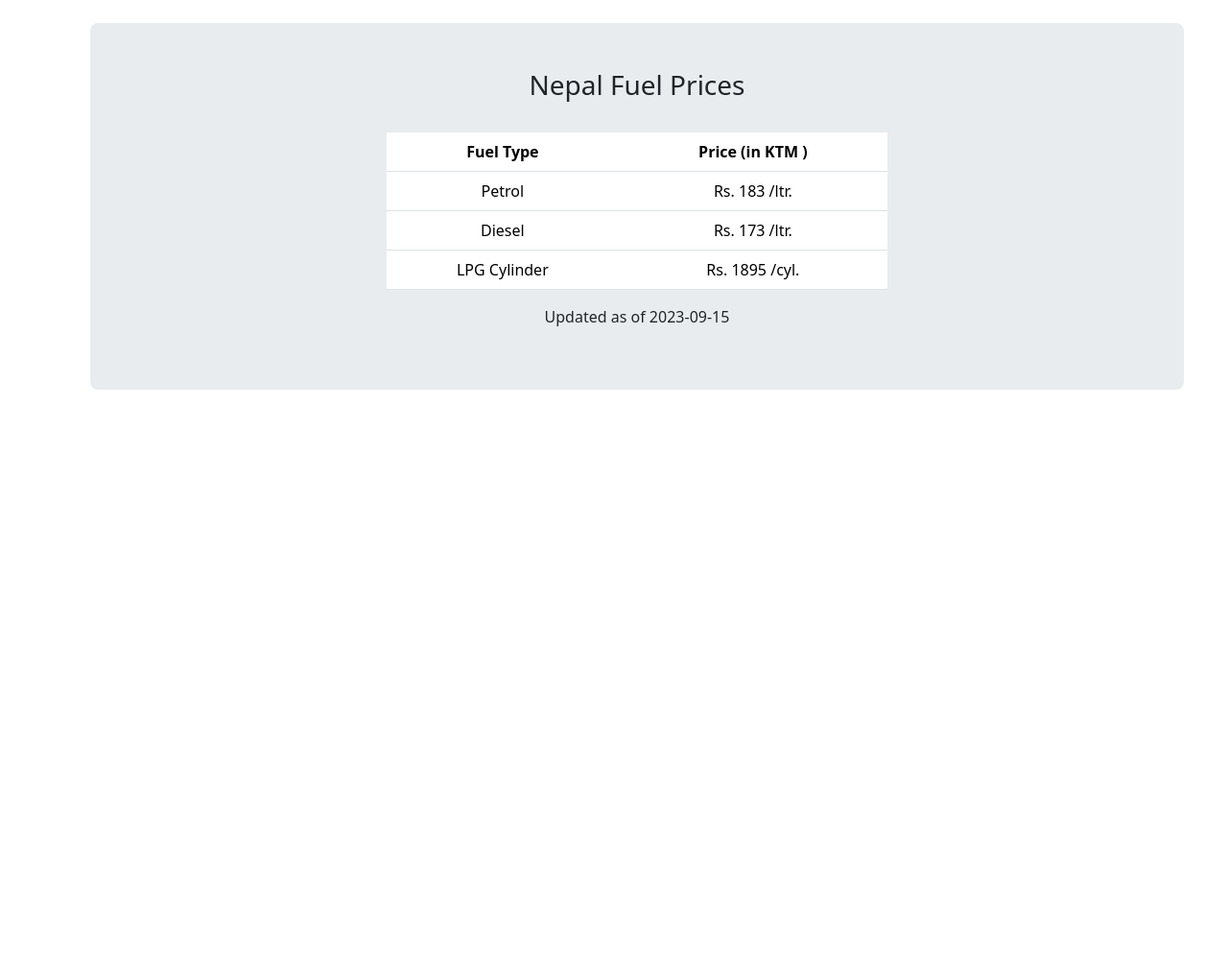
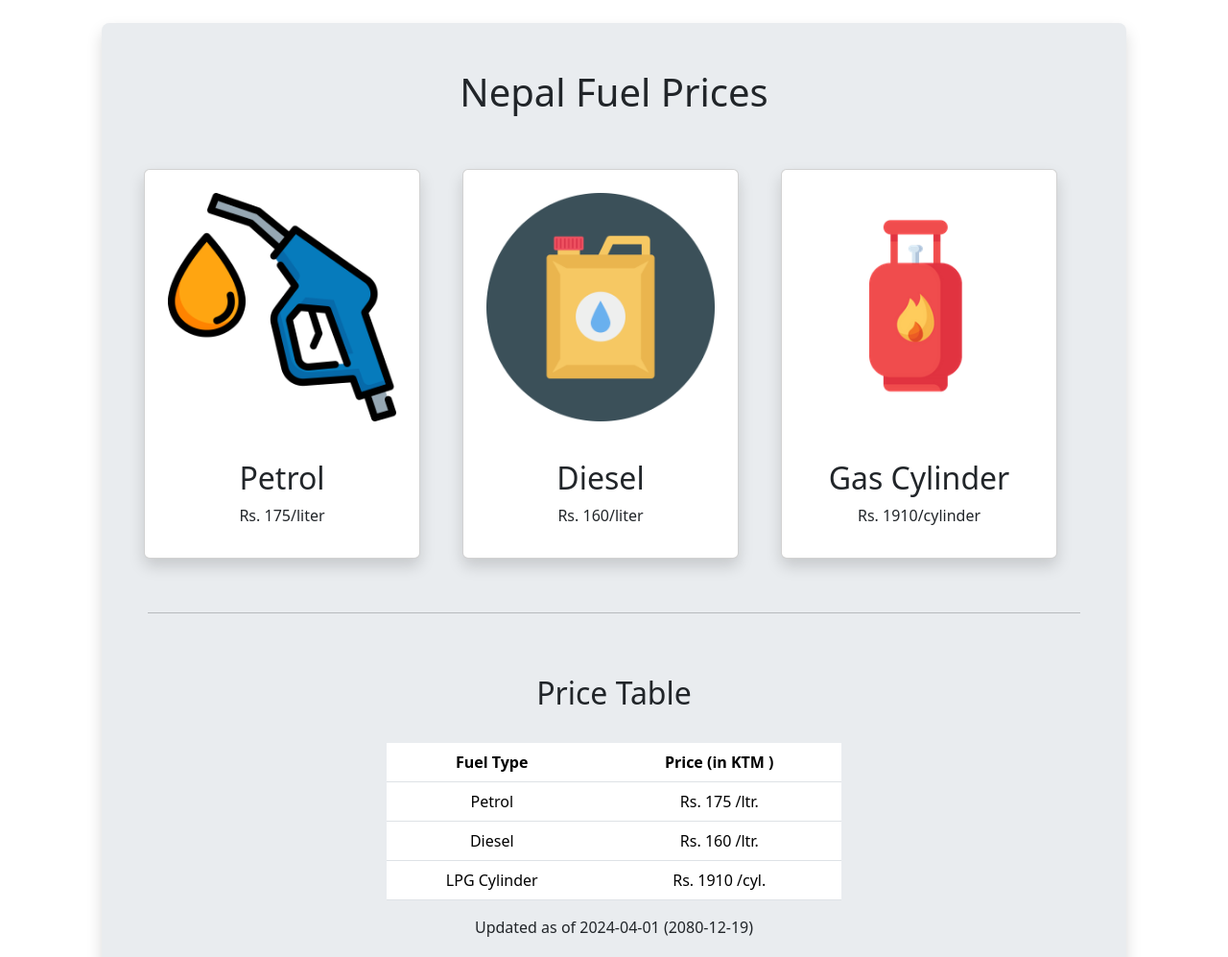
Before and after one commit to dhirajraut1/fuel-prices, a plain HTML site: page index.html in a window 1280 px wide. Shown: the top 997 px of the page at 96% size. Before the commit the page ends 800 px from the top, so only its background shows below. Drawn offline with nearby package versions, Linux system fonts and the light colour scheme.

Commit message:
Add new style cards

```diff
--- a/index.html
+++ b/index.html
@@ -1,22 +1,51 @@
 <!DOCTYPE html>
 <html lang="en">
+
 <head>
   <meta charset="utf-8" />
   <meta name="viewport" content="width=device-width, initial-scale=1" />
   <title>Fuel Prices</title>
-    <link
-      href="https://cdn.jsdelivr.net/npm/bootstrap@5.3.2/dist/css/bootstrap.min.css"
-      rel="stylesheet"
-      integrity="sha384-T3c6CoIi6uLrA9TneNEoa7RxnatzjcDSCmG1MXxSR1GAsXEV/Dwwykc2MPK8M2HN"
-      crossorigin="anonymous"
-    />
+  <link href="https://cdn.jsdelivr.net/npm/bootstrap@5.3.2/dist/css/bootstrap.min.css" rel="stylesheet"
+    integrity="sha384-T3c6CoIi6uLrA9TneNEoa7RxnatzjcDSCmG1MXxSR1GAsXEV/Dwwykc2MPK8M2HN" crossorigin="anonymous" />
 </head>
+
 <body>
   <div class="container align-items-center">
-      <div class="row ">
-        <div class="p-5 m-4 bg-body-secondary rounded-3">
-          <div class="col-md-6 col-sm-12 mx-auto text-center">
-            <h3>Nepal Fuel Prices</h3>
+    <div class="p-5 m-4 bg-body-secondary rounded-3 shadow">
+      <h1 class="text-center mb-5">Nepal Fuel Prices</h1>
+      <div class="row align-items-start mb-5">
+        <div class="col-12 col-sm-4 text-center p-2">
+          <div class="card shadow" style="width: 18rem;">
+            <img src="petrol.png" class="card-img-top p-4" alt="petrol img">
+            <div class="card-body">
+              <h2 class="card-text">Petrol</h2>
+              <p>Rs. 175/liter</p>
+            </div>
+          </div>
+        </div>
+        <div class="col-12 col-sm-4 text-center p-2">
+          <div class="card shadow" style="width: 18rem;">
+            <img src="diesel.png" class="card-img-top p-4" alt="petrol img">
+            <div class="card-body">
+              <h2 class="card-text">Diesel</h2>
+              <p>Rs. 160/liter</p>
+            </div>
+          </div>
+        </div>
+        <div class="col-12 col-sm-4 text-center p-2">
+          <div class="card shadow" style="width: 18rem;">
+            <img src="gas.png" class="card-img-top p-4" alt="petrol img">
+            <div class="card-body">
+              <h2 class="card-text">Gas Cylinder</h2>
+              <p>Rs. 1910/cylinder</p>
+            </div>
+          </div>
+        </div>
+      </div>
+<hr>
+      <div class="row">
+        <div class="col-md-6 col-sm-12 mx-auto text-center mt-5">
+          <h2>Price Table</h2>
           <br>
           <table id="fuel-price" class="table">
             <thead>
@@ -28,27 +57,26 @@
             <tbody>
               <tr>
                 <td>Petrol</td>
-                  <td>Rs. 183 /ltr.</td>
+                <td>Rs. 175 /ltr.</td>
               </tr>
               <tr>
                 <td>Diesel</td>
-                  <td>Rs. 173 /ltr.</td>
+                <td>Rs. 160 /ltr.</td>
               </tr>
               <tr>
                 <td>LPG Cylinder</td>
-                  <td>Rs. 1895 /cyl.</td>
+                <td>Rs. 1910 /cyl.</td>
               </tr>
             </tbody>
           </table>
-            <p id="updated-date">Updated as of 2023-09-15 </p>
+          <p id="updated-date">Updated as of 2024-04-01 (2080-12-19) </p>
         </div>
       </div>
     </div>
   </div>
-    <script
-      src="https://cdn.jsdelivr.net/npm/bootstrap@5.3.2/dist/js/bootstrap.bundle.min.js"
+  <script src="https://cdn.jsdelivr.net/npm/bootstrap@5.3.2/dist/js/bootstrap.bundle.min.js"
     integrity="sha384-C6RzsynM9kWDrMNeT87bh95OGNyZPhcTNXj1NW7RuBCsyN/o0jlpcV8Qyq46cDfL"
-      crossorigin="anonymous"
-    ></script>
+    crossorigin="anonymous"></script>
 </body>
+
 </html>
```
Also changed, not shown: diesel.png (added), gas.png (added), petrol.png (added). Lines whose indentation alone changed are shown as unchanged.
